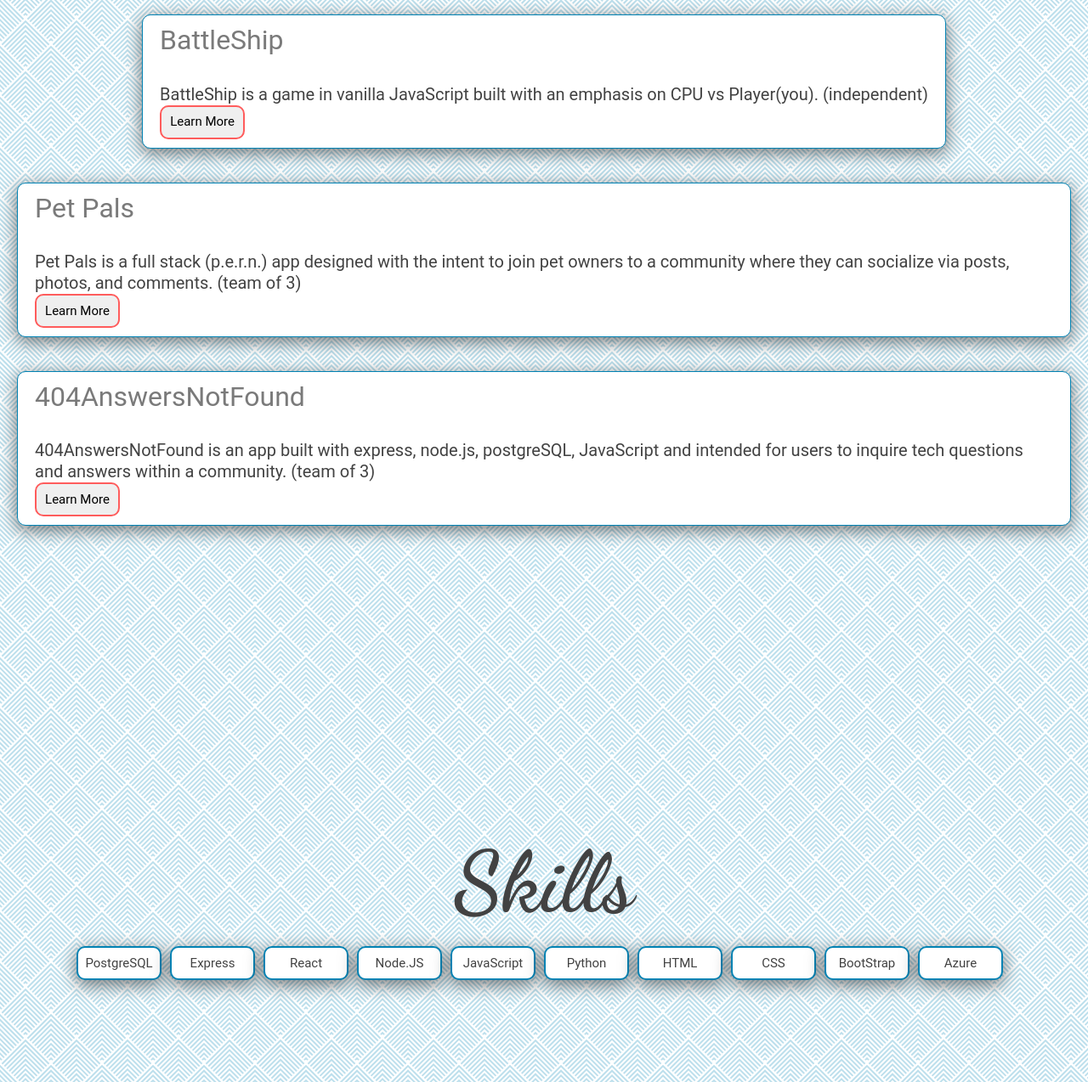
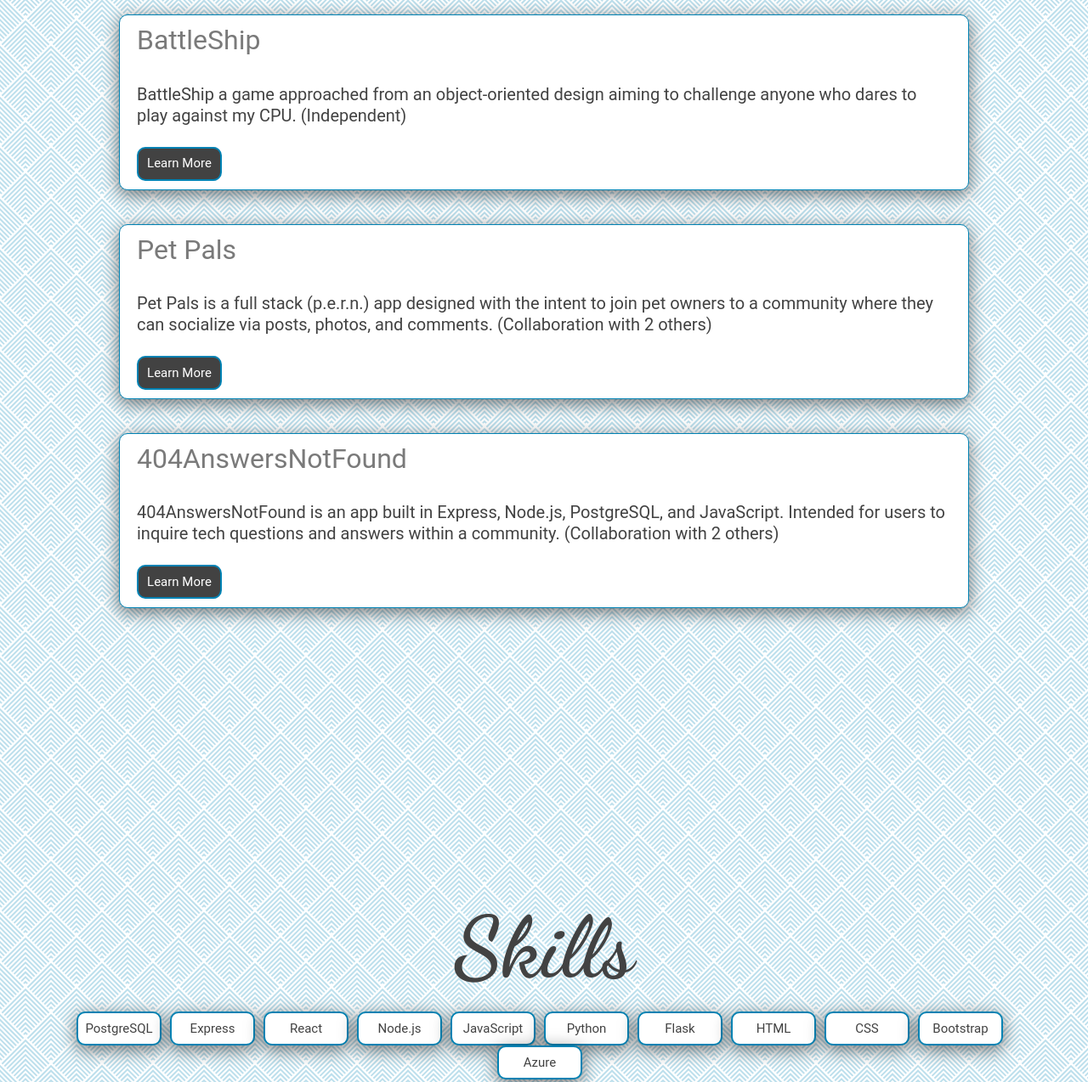
Before and after one commit to golden-state0fmind/AntonioReyes, a plain HTML site: page index.html in a window 1280 px wide. Shown: the part 1146-2420 px from the top of the page at 85% size. Drawn offline with nearby package versions, Linux system fonts and the light colour scheme; a web font is replaced by a local one.

Commit message:
checks for typos

```diff
--- a/index.html
+++ b/index.html
@@ -28,7 +28,7 @@
     <nav id="nav">
         <a href="#home">HOME</a>
         <a href="#projects">PROJECTS</a>
-        <a href="#about">ABOUT</a>
+        <a href="#about">SKILLS</a>
         <a href="#contact">CONTACT</a>
     </nav>
     <!--Home Section-->
@@ -67,9 +67,10 @@
                     rel="noopener noreferrer">
                     <h2>BattleShip</h2>
                 </a>
-                <p>BattleShip is a game in vanilla JavaScript built with an emphasis on CPU vs Player(you).
-                    (independent)
-                </p>
+                <p>BattleShip a game approached from an object-oriented design aiming to challenge anyone who dares to
+                    play against my CPU.
+                    (Independent)
+                </p> </br>
                 <!-- Button trigger modal -->
                 <button type="button" id="toggle-icon" data-bs-toggle="modal" data-bs-target="#staticBattleShip">
                     Learn More
@@ -108,8 +109,8 @@
                     <h2>Pet Pals</h2>
                 </a>
                 <p>Pet Pals is a full stack (p.e.r.n.) app designed with the intent to join pet owners to a
-                    community where they can socialize via posts, photos, and comments. (team of 3)
-                </p>
+                    community where they can socialize via posts, photos, and comments. (Collaboration with 2 others)
+                </p></br>
                 <!-- Button trigger modal -->
                 <button type="button" id="toggle-icon" data-bs-toggle="modal" data-bs-target="#staticPetPals">
                     Learn More
@@ -132,7 +133,7 @@
                                     <li>PostgreSQL</li>
                                     <li>Express</li>
                                     <li>React</li>
-                                    <li>Node.JS</li>
+                                    <li>Node.js</li>
                                     <li>HTML</li>
                                     <li>CSS</li>
                                     <li>Cloudinary</li>
@@ -152,9 +153,9 @@
                 <a href="" target="_blank" rel="noopener noreferrer">
                     <h2>404AnswersNotFound</h2>
                 </a>
-                <p>404AnswersNotFound is an app built with express, node.js, postgreSQL, JavaScript and intended for
-                    users to inquire tech questions and answers within a community. (team of 3)
-                </p>
+                <p>404AnswersNotFound is an app built in Express, Node.js, PostgreSQL, and JavaScript. Intended for
+                    users to inquire tech questions and answers within a community. (Collaboration with 2 others)
+                </p></br>
                 <!-- Button trigger modal -->
                 <button type="button" id="toggle-icon" data-bs-toggle="modal" data-bs-target="#static404answers">
                     Learn More
@@ -177,8 +178,9 @@
                                     <li>JavaScript</li>
                                     <li>PostgreSQL</li>
                                     <li>Express</li>
+                                    <li>EJS</li>
                                     <li>Node.js</li>
-                                    <li>BootStrap</li>
+                                    <li>Bootstrap</li>
                                     <li></li>
                                 </ul>
                             </div>
@@ -201,12 +203,13 @@
                 <button class="secondary outline">PostgreSQL</button>
                 <button class="secondary outline">Express</button>
                 <button class="secondary outline">React</button>
-                <button class="secondary outline">Node.JS</button>
+                <button class="secondary outline">Node.js</button>
                 <button class="secondary outline">JavaScript</button>
                 <button class="secondary outline">Python</button>
+                <button class="secondary outline">Flask</button>
                 <button class="secondary outline">HTML</button>
                 <button class="secondary outline">CSS</button>
-                <button class="secondary outline">BootStrap</button>
+                <button class="secondary outline">Bootstrap</button>
                 <button class="secondary outline">Azure</button>
             </div>
         </div>
--- a/style.css
+++ b/style.css
@@ -58,7 +58,7 @@ h3 {
   color: var(--on-background-alt);
   font-size: 32px;
   font-weight: normal;
-  font-family: fantasy;
+  font-family: roboto;
 }
 
 /* Navigation */
@@ -104,7 +104,7 @@ a:focus {
   border-radius: 10px;
   padding: 10px 20px;
   margin: 20px;
-  width: auto;
+  max-width: 1000px;
   background: var(--background);
   box-shadow: var(--box-shadow);
   font-family: fantasy;
@@ -125,6 +125,10 @@ a:focus {
 }
 
 /* exit btn for Modal */
+.btn-close {
+  background-color: var(--on-background-alt);
+  width: 100px;
+}
 .tools-list {
   display: contents;
   font-family: roboto;
@@ -150,7 +154,9 @@ button {
   cursor: pointer;
   border-radius: 10px;
   margin-right: 10px;
-  border: 2px solid var(--primary-color);
+  border: 2px solid var(--secondary-color);
+  background-color: var(--on-background);
+  color: var(--background);
   font-size: 15px;
   outline: none;
   font-family: roboto;
```
